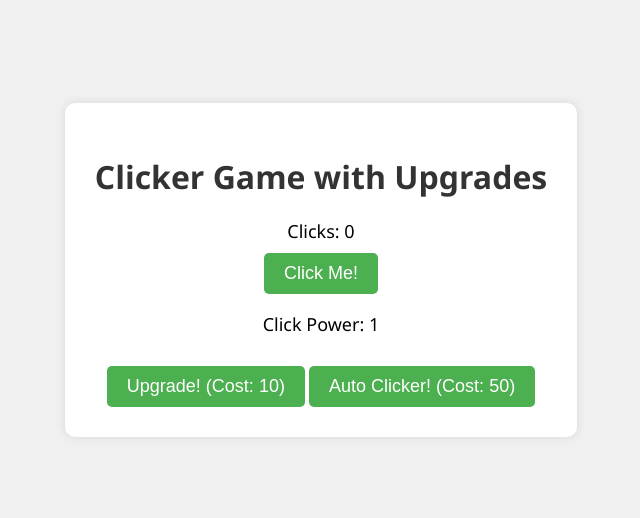
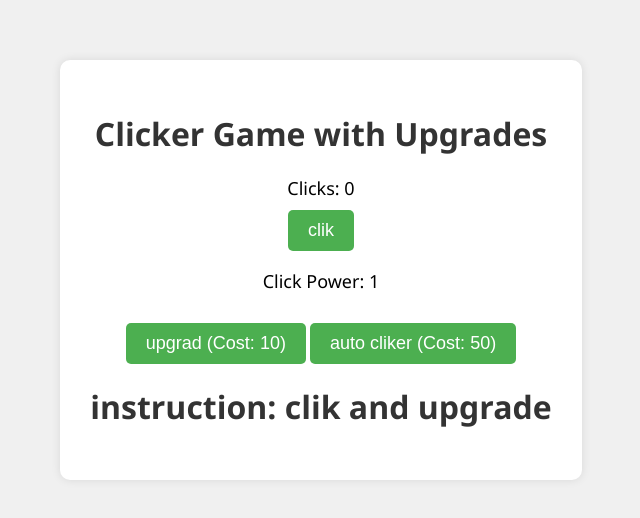
Before and after one commit to beluga0002/clicker-game, a plain HTML site: page index.html in a window 1280 px wide. Shown: the part 130-648 px from the top of the page, without its empty margins (319-959 px from the left). Drawn offline with Linux system fonts and the light colour scheme.

Commit message:
Update index.html

```diff
--- a/index.html
+++ b/index.html
@@ -1,18 +1,19 @@
 <!DOCTYPE html>
 <html>
 <head>
-  <title>Clicker Game with Upgrades</title>
+  <title>cliker game</title>
   <link rel="stylesheet" type="text/css" href="style.css">
 </head>
 <body>
   <div class="container">
     <h1>Clicker Game with Upgrades</h1>
     <p>Clicks: <span id="clicks">0</span></p>
-    <button id="clickButton">Click Me!</button>
+    <button id="clickButton">clik</button>
     <p>Click Power: <span id="clickPower">1</span></p>
-    <button id="upgradeButton">Upgrade! (Cost: <span id="upgradeCost">10</span>)</button>
+    <button id="upgradeButton">upgrad (Cost: <span id="upgradeCost">10</span>)</button>
      <!-- Add a new button for Auto Clicker -->
-     <button id="autoClickButton">Auto Clicker! (Cost: <span id="autoClickCost">50</span>)</button>
+     <button id="autoClickButton">auto cliker (Cost: <span id="autoClickCost">50</span>)</button>
+    <h1>instruction: clik and upgrade</h1>
   </div>
 
   <script src="script.js"></script>
```
